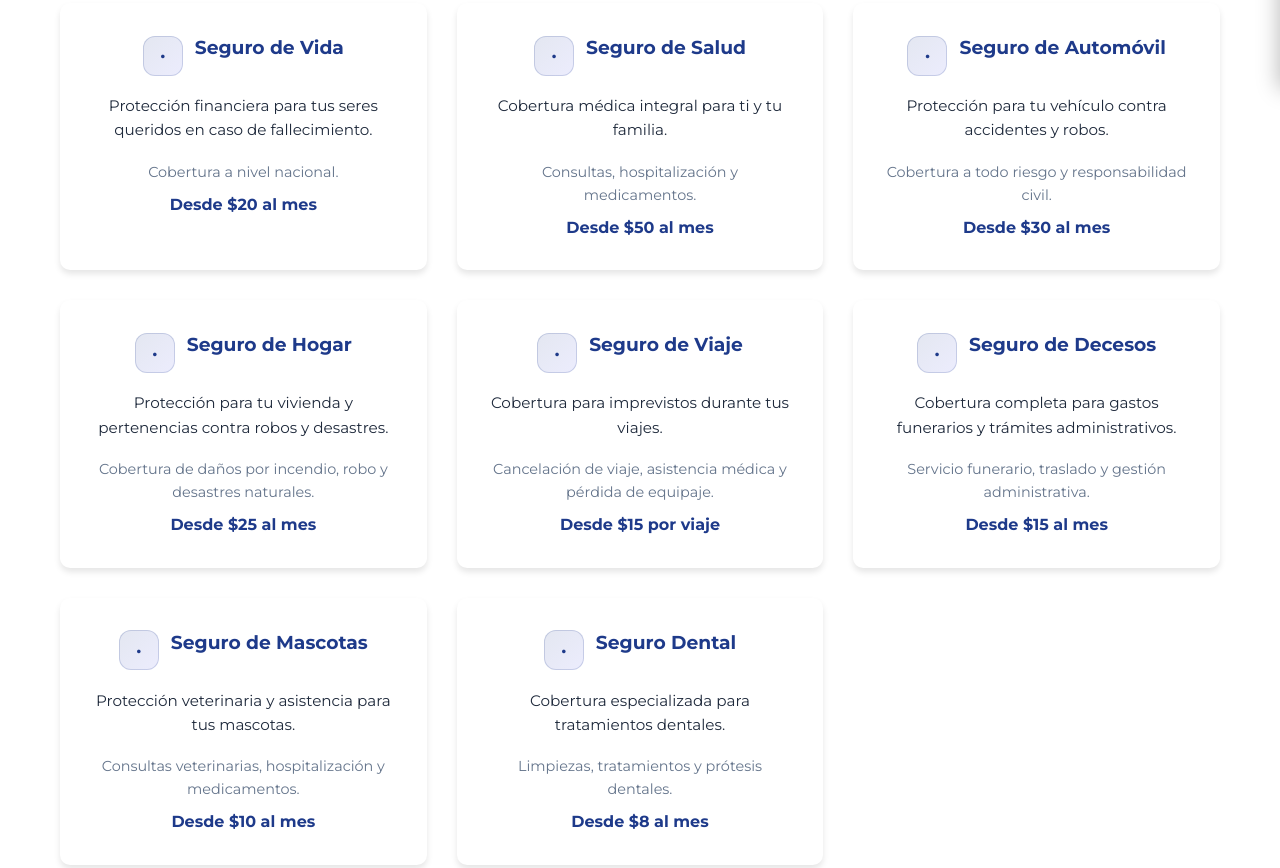
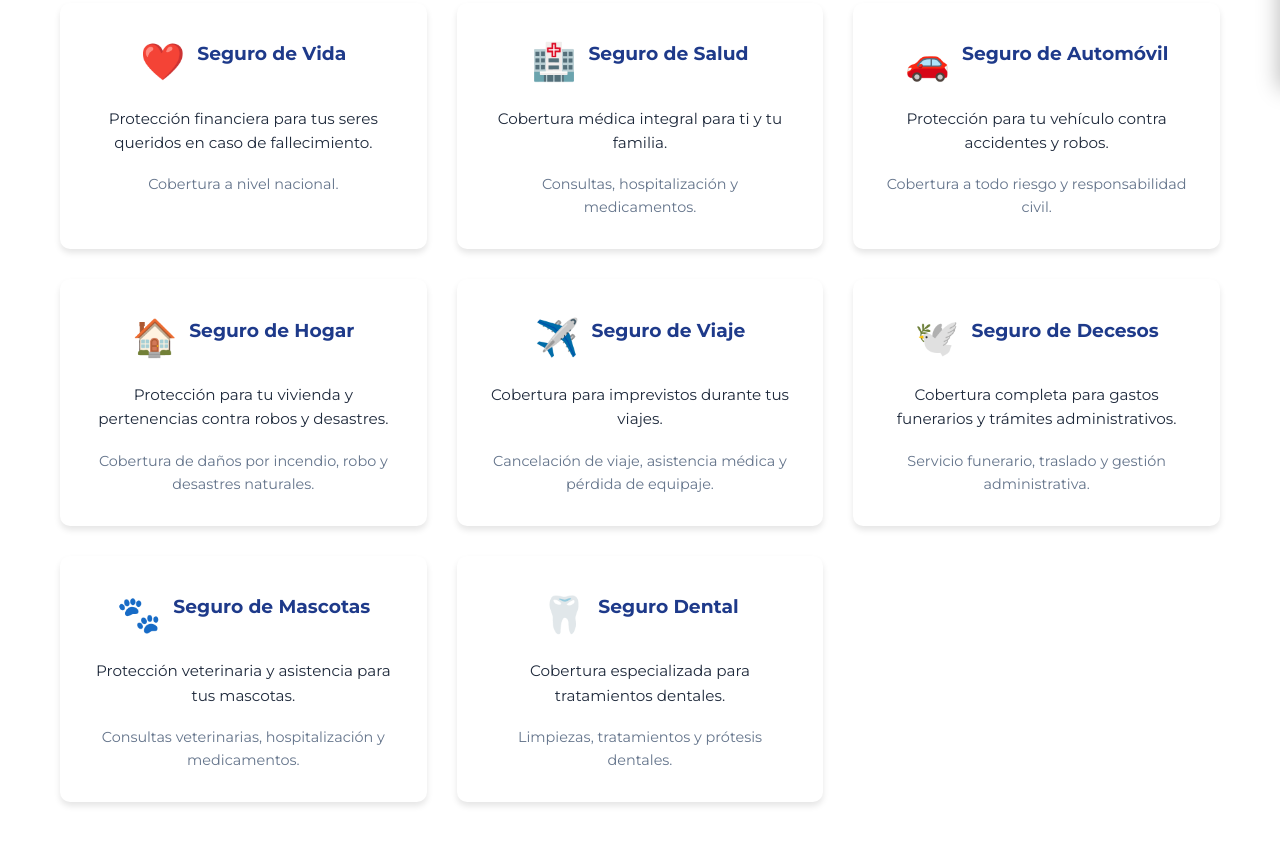
Before and after one commit to andrewrin05/gestion-asesores-mm, a website: page src/index.html in a window 1280 px wide. Shown: the part 711-1579 px from the top of the page. Drawn offline with Linux system fonts and the light colour scheme.

Commit message:
feat: personalize service emojis

```diff
--- a/src/data/services.json
+++ b/src/data/services.json
@@ -3,247 +3,247 @@
     {
       "id": 1,
       "name": "Seguro de Vida",
+      "emoji": "❤️",
       "description": "Protección financiera para tus seres queridos en caso de fallecimiento.",
-      "coverage": "Cobertura a nivel nacional.",
-      "price": "Desde $20 al mes"
+      "coverage": "Cobertura a nivel nacional."
     },
     {
       "id": 2,
       "name": "Seguro de Salud",
+      "emoji": "🏥",
       "description": "Cobertura médica integral para ti y tu familia.",
-      "coverage": "Consultas, hospitalización y medicamentos.",
-      "price": "Desde $50 al mes"
+      "coverage": "Consultas, hospitalización y medicamentos."
     },
     {
       "id": 3,
       "name": "Seguro de Automóvil",
+      "emoji": "🚗",
       "description": "Protección para tu vehículo contra accidentes y robos.",
-      "coverage": "Cobertura a todo riesgo y responsabilidad civil.",
-      "price": "Desde $30 al mes"
+      "coverage": "Cobertura a todo riesgo y responsabilidad civil."
     },
     {
       "id": 4,
       "name": "Seguro de Hogar",
+      "emoji": "🏠",
       "description": "Protección para tu vivienda y pertenencias contra robos y desastres.",
-      "coverage": "Cobertura de daños por incendio, robo y desastres naturales.",
-      "price": "Desde $25 al mes"
+      "coverage": "Cobertura de daños por incendio, robo y desastres naturales."
     },
     {
       "id": 5,
       "name": "Seguro de Viaje",
+      "emoji": "✈️",
       "description": "Cobertura para imprevistos durante tus viajes.",
-      "coverage": "Cancelación de viaje, asistencia médica y pérdida de equipaje.",
-      "price": "Desde $15 por viaje"
+      "coverage": "Cancelación de viaje, asistencia médica y pérdida de equipaje."
     },
     {
       "id": 6,
       "name": "Seguro de Decesos",
+      "emoji": "🕊️",
       "description": "Cobertura completa para gastos funerarios y trámites administrativos.",
-      "coverage": "Servicio funerario, traslado y gestión administrativa.",
-      "price": "Desde $15 al mes"
+      "coverage": "Servicio funerario, traslado y gestión administrativa."
     },
     {
       "id": 7,
       "name": "Seguro de Mascotas",
+      "emoji": "🐾",
       "description": "Protección veterinaria y asistencia para tus mascotas.",
-      "coverage": "Consultas veterinarias, hospitalización y medicamentos.",
-      "price": "Desde $10 al mes"
+      "coverage": "Consultas veterinarias, hospitalización y medicamentos."
     },
     {
       "id": 8,
       "name": "Seguro Dental",
+      "emoji": "🦷",
       "description": "Cobertura especializada para tratamientos dentales.",
-      "coverage": "Limpiezas, tratamientos y prótesis dentales.",
-      "price": "Desde $8 al mes"
+      "coverage": "Limpiezas, tratamientos y prótesis dentales."
     },
     {
       "id": 9,
       "name": "Seguro de Accidentes",
+      "emoji": "⚠️",
       "description": "Protección contra accidentes personales y sus consecuencias.",
-      "coverage": "Invalidez, incapacidad temporal y fallecimiento por accidente.",
-      "price": "Desde $12 al mes"
+      "coverage": "Invalidez, incapacidad temporal y fallecimiento por accidente."
     },
     {
       "id": 10,
       "name": "Seguro de Jubilación",
+      "emoji": "🧓",
       "description": "Planificación financiera para tu retiro con rentas vitalicias.",
-      "coverage": "Ahorro sistemático y rentas garantizadas.",
-      "price": "Planes personalizados"
+      "coverage": "Ahorro sistemático y rentas garantizadas."
     },
     {
       "id": 11,
       "name": "Seguro de Incapacidad",
+      "emoji": "♿",
       "description": "Protección económica en caso de incapacidad laboral.",
-      "coverage": "Renta mensual por incapacidad temporal o permanente.",
-      "price": "Desde $25 al mes"
+      "coverage": "Renta mensual por incapacidad temporal o permanente."
     },
     {
       "id": 13,
       "name": "Seguro de Comercio",
+      "emoji": "🏬",
       "description": "Protección integral para tu negocio comercial. Cobertura contra robos, incendios y daños.",
-      "coverage": "Multirriesgo comercial, robo, incendio y responsabilidad civil.",
-      "price": "Desde $40 al mes"
+      "coverage": "Multirriesgo comercial, robo, incendio y responsabilidad civil."
     },
     {
       "id": 14,
       "name": "Seguro para Autónomos",
+      "emoji": "💼",
       "description": "Cobertura específica para trabajadores autónomos. Protección personal y profesional.",
-      "coverage": "Incapacidad laboral, responsabilidad civil y protección jurídica.",
-      "price": "Desde $25 al mes"
+      "coverage": "Incapacidad laboral, responsabilidad civil y protección jurídica."
     },
     {
       "id": 15,
       "name": "Seguro de Comunidad",
+      "emoji": "🏢",
       "description": "Protección para comunidades de propietarios. Cubre daños comunes y responsabilidad.",
-      "coverage": "Daños en zonas comunes, responsabilidad civil y defensa jurídica.",
-      "price": "Planes comunitarios"
+      "coverage": "Daños en zonas comunes, responsabilidad civil y defensa jurídica."
     },
     {
       "id": 16,
       "name": "Seguro de Ciberriesgos",
+      "emoji": "💻",
       "description": "Protección contra ciberataques, pérdida de datos y responsabilidad digital.",
-      "coverage": "Ataques informáticos, ransomware y responsabilidad por brechas de datos.",
-      "price": "Desde $30 al mes"
+      "coverage": "Ataques informáticos, ransomware y responsabilidad por brechas de datos."
     },
     {
       "id": 17,
       "name": "Seguro de Crédito",
+      "emoji": "💳",
       "description": "Protección contra impagos de clientes y proveedores. Financiación de ventas.",
-      "coverage": "Impagos comerciales, insolvencias y financiación de exportaciones.",
-      "price": "Según volumen de negocio"
+      "coverage": "Impagos comerciales, insolvencias y financiación de exportaciones."
     },
     {
       "id": 18,
       "name": "Seguro de Caución",
+      "emoji": "🧾",
       "description": "Avales y garantías para licitaciones, contratos y obligaciones fiscales.",
-      "coverage": "Garantías contractuales, licitaciones y cumplimiento fiscal.",
-      "price": "Según importe garantizado"
+      "coverage": "Garantías contractuales, licitaciones y cumplimiento fiscal."
     },
     {
       "id": 19,
       "name": "Seguro de Transporte",
+      "emoji": "🚚",
       "description": "Cobertura para mercancías en tránsito por carretera, mar o aire.",
-      "coverage": "Daños en tránsito, robo y responsabilidad por daños a terceros.",
-      "price": "Según valor y ruta"
+      "coverage": "Daños en tránsito, robo y responsabilidad por daños a terceros."
     },
     {
       "id": 22,
       "name": "Seguro de Protección de Pagos",
+      "emoji": "💰",
       "description": "Protección financiera para pagos de hipoteca o alquiler en caso de desempleo o incapacidad.",
-      "coverage": "Cobertura de cuotas hipotecarias, alquiler y otros pagos esenciales.",
-      "price": "Desde $20 al mes"
+      "coverage": "Cobertura de cuotas hipotecarias, alquiler y otros pagos esenciales."
     },
     {
       "id": 23,
       "name": "Seguro de Asistencia en Carretera",
+      "emoji": "🛠️",
       "description": "Asistencia 24/7 en carretera con grúa, vehículo de sustitución y reparaciones.",
-      "coverage": "Remolque, reparación in situ, vehículo de sustitución y asistencia jurídica.",
-      "price": "Desde $25 al mes"
+      "coverage": "Remolque, reparación in situ, vehículo de sustitución y asistencia jurídica."
     },
     {
       "id": 24,
       "name": "Seguro de Eventos",
+      "emoji": "🎉",
       "description": "Protección para celebraciones especiales como bodas, comuniones y eventos corporativos.",
-      "coverage": "Cancelación por enfermedad, daños en local, responsabilidad civil y asistencia.",
-      "price": "Según tipo de evento"
+      "coverage": "Cancelación por enfermedad, daños en local, responsabilidad civil y asistencia."
     },
     {
       "id": 25,
       "name": "Seguro de Joyas y Objetos de Valor",
+      "emoji": "💎",
       "description": "Cobertura especializada para joyas, relojes, arte y objetos de alto valor.",
-      "coverage": "Robo, pérdida, daño accidental y tasación profesional.",
-      "price": "Según valor asegurado"
+      "coverage": "Robo, pérdida, daño accidental y tasación profesional."
     },
     {
       "id": 26,
       "name": "Seguro de Equipaje",
+      "emoji": "🧳",
       "description": "Protección para equipaje durante viajes. Cubre pérdida, robo y daños.",
-      "coverage": "Pérdida de equipaje, robo, daños y demora en la entrega.",
-      "price": "Desde $10 por viaje"
+      "coverage": "Pérdida de equipaje, robo, daños y demora en la entrega."
     },
     {
       "id": 27,
       "name": "Seguro de Anulación de Viaje",
+      "emoji": "🛑",
       "description": "Protección contra cancelaciones de viaje por enfermedad, accidentes u otros imprevistos.",
-      "coverage": "Cancelación por enfermedad, accidente, fallecimiento y otras causas.",
-      "price": "5-10% del viaje"
+      "coverage": "Cancelación por enfermedad, accidente, fallecimiento y otras causas."
     },
     {
       "id": 28,
       "name": "Seguro de Accidentes Laborales",
+      "emoji": "🦺",
       "description": "Cobertura obligatoria para empresas. Protege a empleados contra accidentes laborales.",
-      "coverage": "Accidentes en jornada laboral, enfermedades profesionales y traslados.",
-      "price": "Según número de empleados"
+      "coverage": "Accidentes en jornada laboral, enfermedades profesionales y traslados."
     },
     {
       "id": 29,
       "name": "Seguro de Pérdida de Beneficios",
+      "emoji": "📉",
       "description": "Protección de ingresos empresariales por interrupción de actividad.",
-      "coverage": "Pérdida de ingresos por siniestros, gastos fijos y lucro cesante.",
-      "price": "Según facturación"
+      "coverage": "Pérdida de ingresos por siniestros, gastos fijos y lucro cesante."
     },
     {
       "id": 30,
       "name": "Seguro de Construcción",
+      "emoji": "🏗️",
       "description": "Protección para obras en construcción contra daños y responsabilidades.",
-      "coverage": "Daños en obra, responsabilidad civil, robo de materiales y equipos.",
-      "price": "Según presupuesto obra"
+      "coverage": "Daños en obra, responsabilidad civil, robo de materiales y equipos."
     },
     {
       "id": 31,
       "name": "Seguro de Montaje",
+      "emoji": "🔧",
       "description": "Cobertura para instalación y montaje de maquinaria industrial.",
-      "coverage": "Daños durante montaje, prueba y responsabilidad civil por daños.",
-      "price": "Según valor maquinaria"
+      "coverage": "Daños durante montaje, prueba y responsabilidad civil por daños."
     },
     {
       "id": 32,
       "name": "Seguro de Defensa Jurídica",
+      "emoji": "⚖️",
       "description": "Asistencia legal integral en diversos ámbitos: familia, consumo, circulación, laboral.",
-      "coverage": "Asesoramiento legal, defensa en juicio y reclamaciones.",
-      "price": "Desde $15 al mes"
+      "coverage": "Asesoramiento legal, defensa en juicio y reclamaciones."
     },
     {
       "id": 34,
       "name": "Seguro de Vida Renting",
+      "emoji": "🔄",
       "description": "Alquiler temporal de seguros de vida. Flexibilidad total sin compromisos a largo plazo.",
-      "coverage": "Cobertura temporal por fallecimiento, invalidez y enfermedades graves.",
-      "price": "Desde $10 por mes"
+      "coverage": "Cobertura temporal por fallecimiento, invalidez y enfermedades graves."
     },
     {
       "id": 35,
       "name": "Seguro de Bicicleta",
+      "emoji": "🚲",
       "description": "Protección completa para tu bicicleta y accidentes como ciclista.",
-      "coverage": "Robo de bicicleta, daños accidentales, asistencia en ruta y responsabilidad civil.",
-      "price": "Desde $8 al mes"
+      "coverage": "Robo de bicicleta, daños accidentales, asistencia en ruta y responsabilidad civil."
     },
     {
       "id": 36,
       "name": "Seguro de Drones",
+      "emoji": "🚁",
       "description": "Cobertura especializada para drones profesionales y recreativos.",
-      "coverage": "Daños al dron, responsabilidad civil por daños a terceros y robo.",
-      "price": "Desde $15 al mes"
+      "coverage": "Daños al dron, responsabilidad civil por daños a terceros y robo."
     },
     {
       "id": 37,
       "name": "Seguro de Energía Solar",
+      "emoji": "☀️",
       "description": "Protección para instalaciones fotovoltaicas y sistemas de energía solar.",
-      "coverage": "Daños por fenómenos meteorológicos, robo de paneles y fallos técnicos.",
-      "price": "Desde $20 al mes"
+      "coverage": "Daños por fenómenos meteorológicos, robo de paneles y fallos técnicos."
     },
     {
       "id": 38,
       "name": "Seguro de Key Man",
+      "emoji": "🗝️",
       "description": "Protección contra la pérdida de empleados clave para la empresa.",
-      "coverage": "Fallecimiento o incapacidad de empleados estratégicos, impacto financiero.",
-      "price": "Según valoración del empleado"
+      "coverage": "Fallecimiento o incapacidad de empleados estratégicos, impacto financiero."
     },
     {
       "id": 40,
       "name": "Seguro de Motos",
+      "emoji": "🏍️",
       "description": "Protección completa para motocicletas y moteros. Cobertura contra accidentes, robos y asistencia en carretera.",
-      "coverage": "Responsabilidad civil, daños propios, robo, incendio y asistencia 24/7.",
-      "price": "Desde $25 al mes"
+      "coverage": "Responsabilidad civil, daños propios, robo, incendio y asistencia 24/7."
     }
   ]
 }
--- a/src/scripts/main.js
+++ b/src/scripts/main.js
@@ -244,15 +244,18 @@ function initServicesPreview() {
             services.forEach(service => {
                 const card = document.createElement('div');
                 card.className = 'service-card';
+
+                const icon = service.emoji || '⭐';
+                const coverage = service.coverage || '';
+
                 card.innerHTML = `
                     <div class="service-card__header">
-                        <div class="service-card__icon" aria-hidden="true">•</div>
+                        <div class="service-card__icon" aria-hidden="true">${icon}</div>
                         <h3>${service.name}</h3>
                     </div>
                     <p>${service.description}</p>
                     <div class="service-card__meta">
-                        <span>${service.coverage}</span>
-                        <strong>${service.price}</strong>
+                        <span>${coverage}</span>
                     </div>
                 `;
                 servicesGrid.appendChild(card);
--- a/src/styles/main.css
+++ b/src/styles/main.css
@@ -359,16 +359,10 @@ nav a:hover {
 }
 
 .service-card__icon {
-    width: 40px;
-    height: 40px;
-    border-radius: 12px;
-    background: linear-gradient(135deg, rgba(30, 58, 138, 0.12), rgba(99, 102, 241, 0.12));
     display: flex;
     align-items: center;
     justify-content: center;
-    font-size: 1.5rem;
-    color: var(--primary-color);
-    box-shadow: inset 0 0 0 1px rgba(30, 58, 138, 0.18);
+    font-size: 2.25rem;
 }
 
 .service-card__meta {
@@ -378,11 +372,11 @@ nav a:hover {
     gap: 8px;
     font-size: 0.9rem;
     color: var(--secondary-color);
-}
-
-.service-card__meta strong {
-    color: var(--primary-color);
-    font-size: 1rem;
+    align-items: center;
+}
+
+.service-card__meta span {
+    text-align: center;
 }
 
 .service-card__error {
@@ -1372,9 +1366,7 @@ nav a:hover {
     }
 
     .service-card__icon {
-        width: 32px;
-        height: 32px;
-        font-size: 1.1rem;
+        font-size: 1.75rem;
     }
 
     .partners-track {
```
